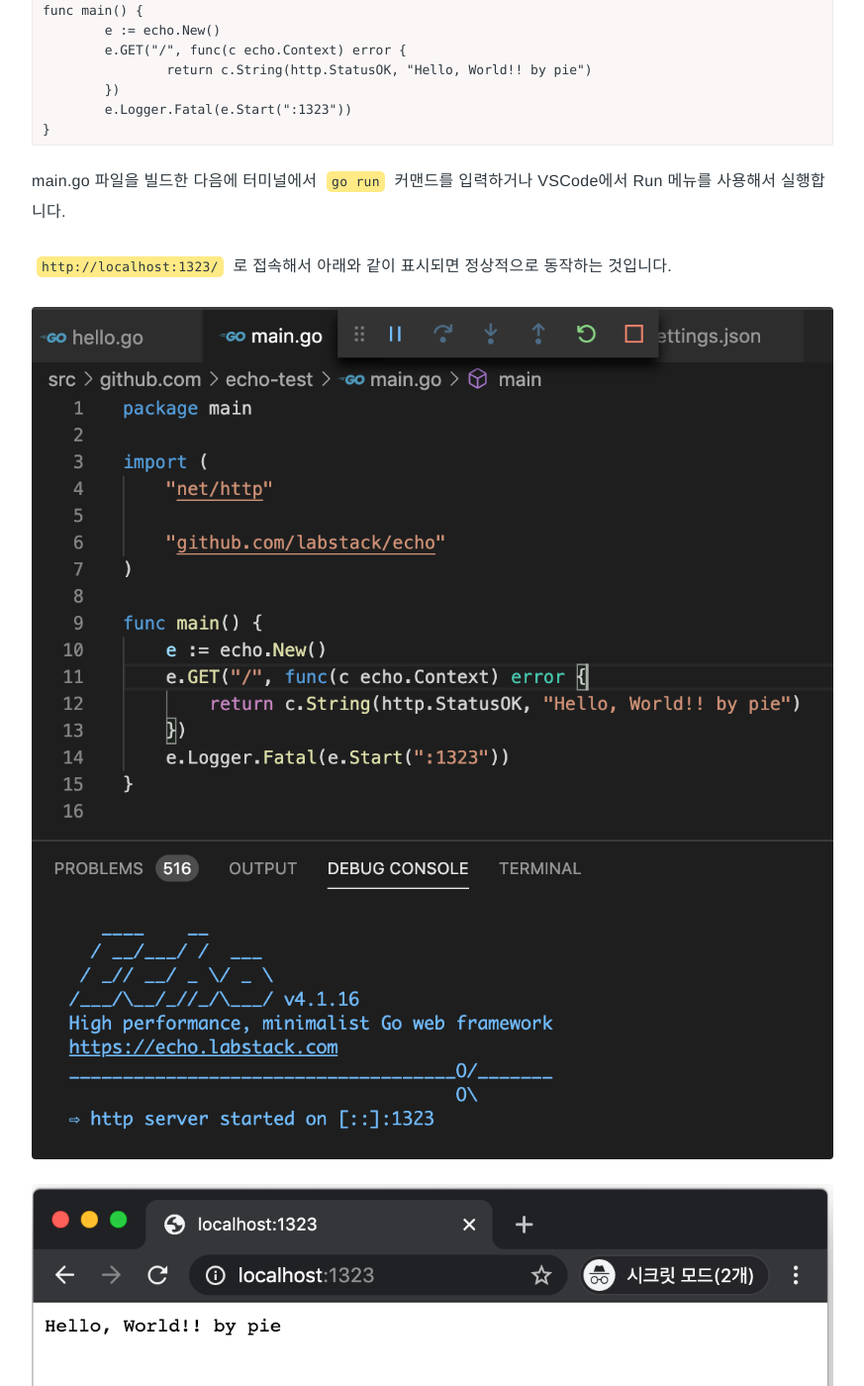
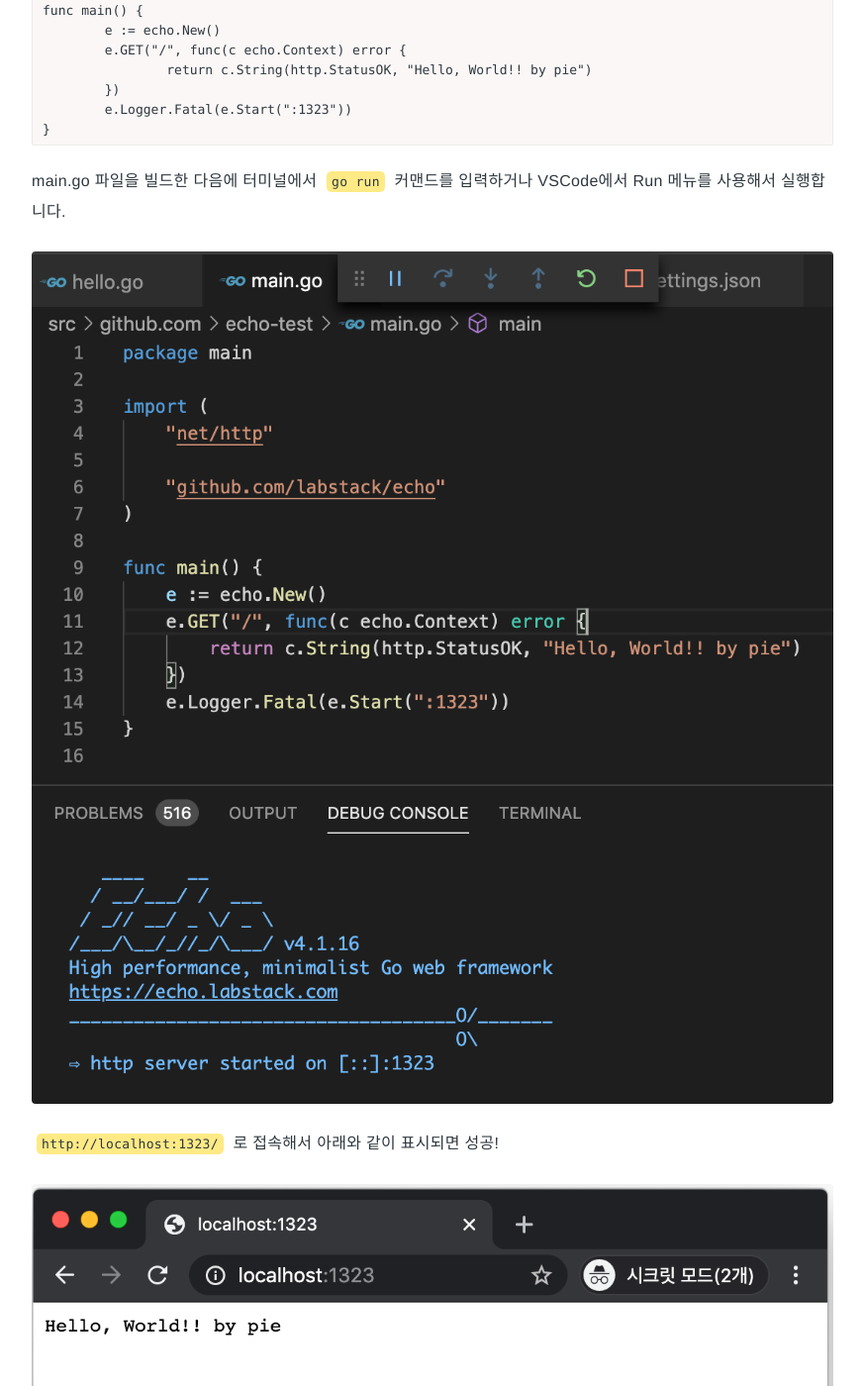
Before and after one commit to Pie001/pie001.github.io, a Jekyll site: the page built from _posts/2020-07-16-0069.md, in a window 1280 px wide and 1400 px high, scrolled down 5324 px. Shown: the whole window at 99% size, without its empty margins (203-1076 px from the left). Built offline with Jekyll 4.4.1, drawn with Linux system fonts in a browser that asks for light colours; comment, search, counter and statistics services are not loaded.

Commit message:
Update 2020-07-16-0069.md

````diff
--- a/_posts/2020-07-16-0069.md
+++ b/_posts/2020-07-16-0069.md
@@ -167,9 +167,9 @@ func main() {
 ```
 main.go 파일을 빌드한 다음에 터미널에서 ```go run``` 커맨드를 입력하거나 VSCode에서 Run 메뉴를 사용해서 실행합니다.
 
-```http://localhost:1323/``` 로 접속해서 아래와 같이 표시되면 정상적으로 동작하는 것입니다.
+![0069-003.png](/assets/images/post/0069-003.png)
 
-![0069-003.png](/assets/images/post/0069-003.png)
+```http://localhost:1323/``` 로 접속해서 아래와 같이 표시되면 성공!
 
 ![0069-004.png](/assets/images/post/0069-004.png)
 
````
